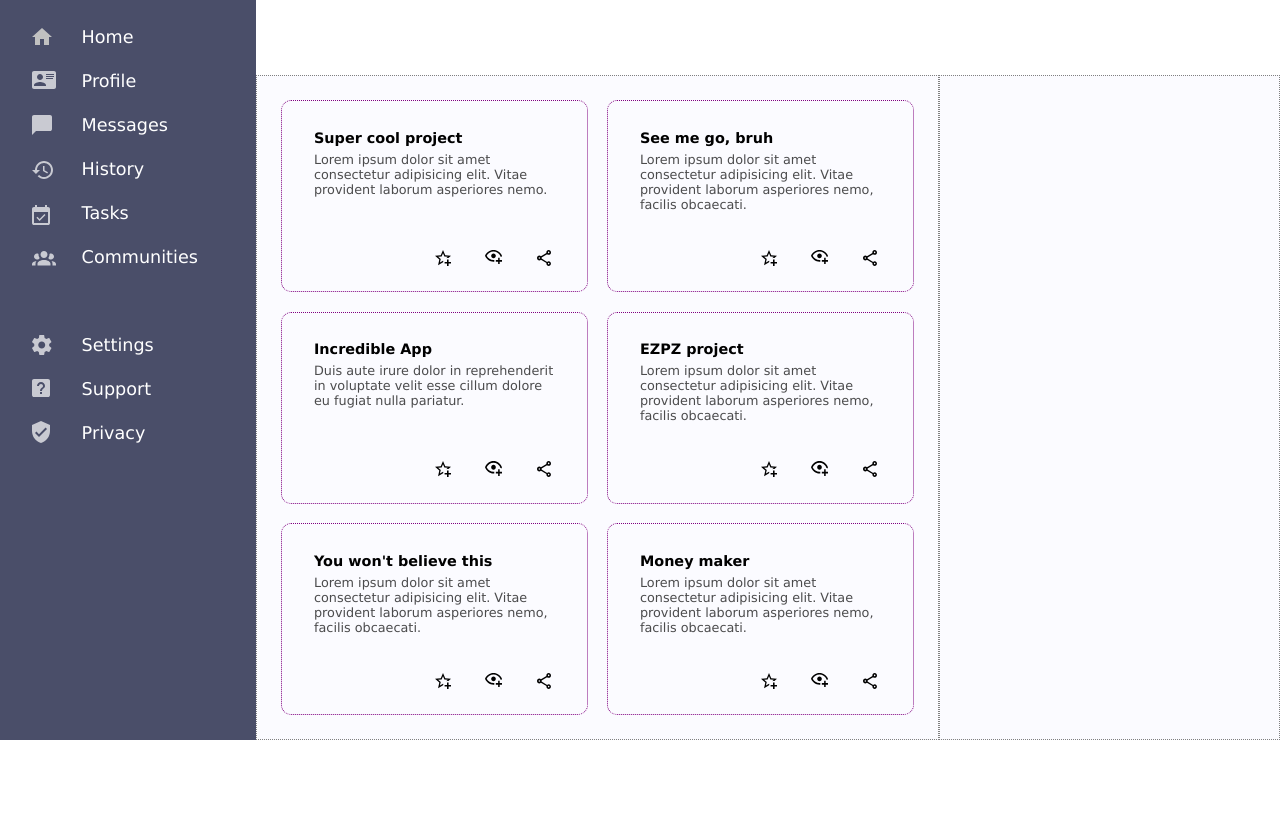
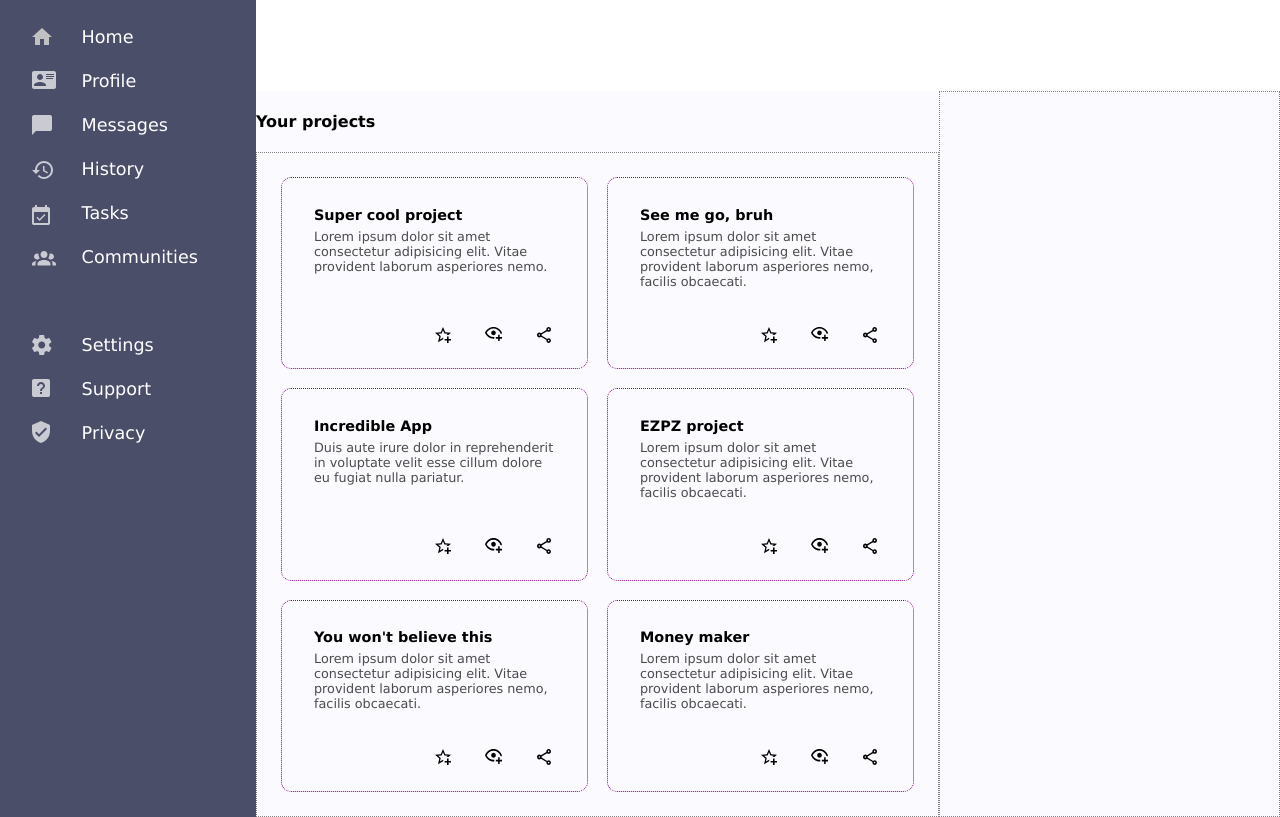
Before and after one commit to xvekii/admin-dashboard, a plain HTML site: page index.html in a window 1280 px wide. Shown: the part 91-908 px from the top of the page. Before the commit the page ends 831 px from the top, so only its background shows below. Drawn offline with Linux system fonts and the light colour scheme.

Commit message:
Add inner main wrapper

```diff
--- a/index.html
+++ b/index.html
@@ -46,6 +46,8 @@
       </div>
     </nav>
     <main class="main">
+      <div class="inner-main-wrapper">
+        <h4>Your projects</h4>
         <div class="projects-container">
           <div class="project-card">
             <div class="proj-card-inner-div">
@@ -114,6 +116,7 @@
             </p>
           </div>
         </div>
+      </div>
       <div class="ann-trend-container">
         <div class="ann-wrapper"></div>
         <div class="trend-wrapper"></div>
```
Lines whose indentation alone changed are shown as unchanged.
